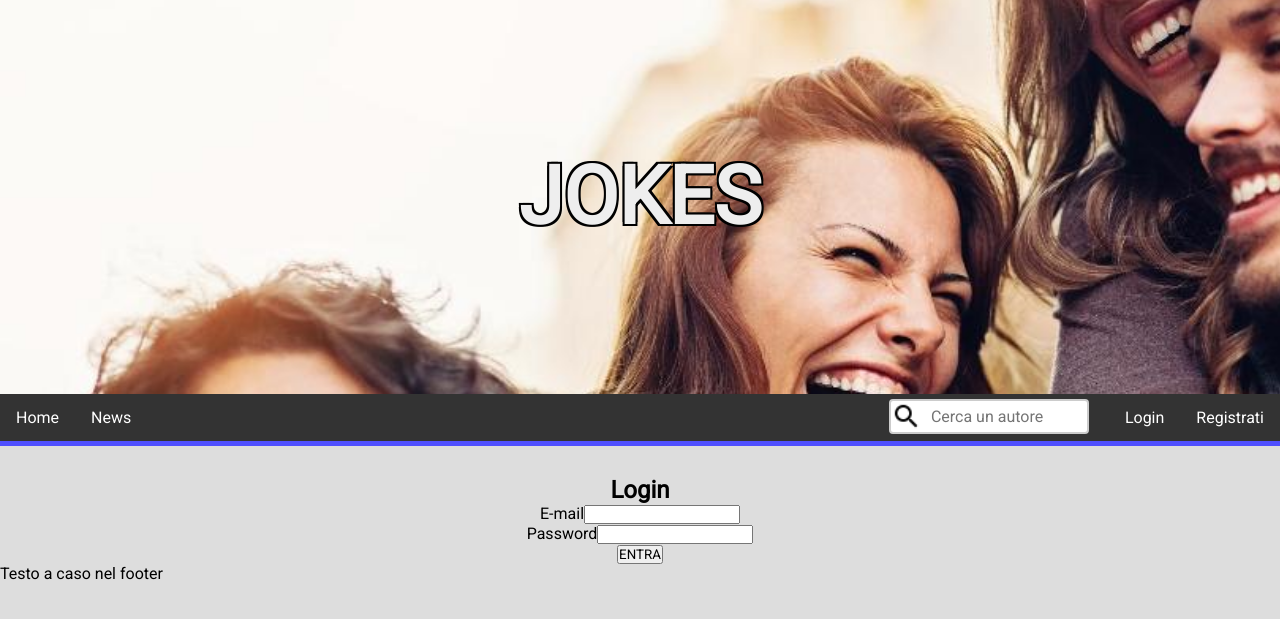
After one commit to iregon/20180320_jokes, a PHP site: page /login.php in a window 1280 px wide. The commit adds this page. Shown: the top 619 px of the page. Run offline with PHP 8.4, Linux system fonts and the light colour scheme; some libraries are stand-ins or nearby versions.

Commit message:
pagina login

```diff
--- a/index.php
+++ b/index.php
@@ -100,8 +100,8 @@
             <ul class="navbar">
                 <li><a class="active" href="index.php">Home</a></li>
                 <li><a href="#news">News</a></li>
-                <li class="singup"><a href="#about">Registrati</a></li>
-                <li class="login"><a href="#contact">Login</a></li>
+                <li class="singup"><a href="register.php">Registrati</a></li>
+                <li class="login"><a href="login.php">Login</a></li>
                 <li class="searchbar">
                     <form action="">
                         <input type="text" placeholder="Cerca un autore"
--- /dev/null
+++ b/login.php
@@ -0,0 +1,85 @@
+<!DOCTYPE html>
+<html>
+<head>
+    <meta charset="utf-8" />
+    <meta http-equiv="Content-type" content="text/html; charset=utf-8" />
+    <meta http-equiv="X-UA-Compatible" content="IE=edge">
+    <title>Jokes :: Home</title>
+    <meta name="viewport" content="width=device-width, initial-scale=1">
+    <link rel="stylesheet" type="text/css" media="screen" href="styles/main.css"/>
+    <link rel="stylesheet" type="text/css" media="screen" href="styles/login.css"/>
+    <!-- Material icons -->
+    <link href="https://fonts.googleapis.com/icon?family=Material+Icons" rel="stylesheet">
+    <!-- Fontawesome -->
+    <link rel="stylesheet" href="https://maxcdn.bootstrapcdn.com/font-awesome/4.5.0/css/font-awesome.min.css">
+</head>
+<body onload="loadAuthors()">
+    <div class="header">
+        <div class="img">
+            <p>Jokes</p>
+        </div>
+        <div id="navbar">
+            <ul class="navbar">
+                <li><a class="active" href="index.php">Home</a></li>
+                <li><a href="#news">News</a></li>
+                <li class="singup"><a href="register.php">Registrati</a></li>
+                <li class="login"><a href="login.php">Login</a></li>
+                <li class="searchbar">
+                    <form action="">
+                        <input type="text" placeholder="Cerca un autore"
+                          id="author" list="json-datalist">
+                        <datalist id="json-datalist"></datalist>
+                    </form>
+                </li>
+            </ul>
+        </div>
+    </div>
+    <div class="sidebar">
+
+    </div>
+    <div class="content" style="width:100%;text-align:center">
+      <h2>Login</h2>
+      <?php
+        include("conn.php");
+        session_start();
+        if($_POST) {
+          if(isset($_POST["email"]) && isset($_POST["pass"])) {
+            $pass = hash("sha256", $_POST["pass"], false);
+            $sql = "SELECT idUtente
+                    FROM users
+                    WHERE email='".$_POST["email"]."'
+                    AND pass='".$pass."'";
+
+            if($result = $conn->query($sql)) {
+              if($result->num_rows == 1) {
+                $info = $result->fetch_array();
+                $_SESSION["idUtente"] = $info["idUtente"];
+                echo $info["idUtente"]." - Login effettuato";
+              }
+              else if ($result->num_rows > 1) {
+                echo "<p class='error_msg'>ERRORE: risultati multipli</p>";
+              }
+              else {
+                echo "<p class='error_msg'>E-mail e/o password errati</p>";
+              }
+            }
+            else {
+              echo "<p class='error_msg'>ERRORE: impossibile contattare il database</p>";
+            }
+          }
+          else {
+            echo "<p class='error_msg'>ERRORE: campi necessari non ricevuti</p>";
+          }
+        }
+      ?>
+      <form action="<?php $_SERVER["PHP_SELF"] ?>" method="post">
+        E-mail<input type="text" name="email"><br>
+        Password<input type="text" name="pass"><br>
+        <input type="submit" name="submit" value="ENTRA">
+      </form>
+    </div>
+    <div class="footer">
+      <p>Testo a caso nel footer</p>
+    </div>
+</body>
+</html>
--- /dev/null
+++ b/styles/login.css
@@ -0,0 +1,15 @@
+h2 {
+  margin-top: 30px;
+}
+
+p.error_msg {
+  background-color: #f00;
+  margin: 20px auto 20px auto;
+  width: 50%;
+  text-align: center;
+  padding: 5px;
+  border-radius: 2px;
+  color: #fff;
+}
+
+/* @media screen and (max-width:) */
--- a/styles/main.css
+++ b/styles/main.css
@@ -148,7 +148,20 @@ div.footer {
     }
 }
 
-@media screen and (max-width:300px) {
+@media screen and (max-width:650px) {
+  li.searchbar {
+    width: 100%;
+    text-align: center;
+  }
+}
+
+@media screen and (max-width:540px) {
+  li.searchbar input[type=text]:focus {
+      width: auto;
+  }
+}
+
+@media screen and (max-width:320px) {
     div.sidebar {
         float: none;
         display: none;
```
